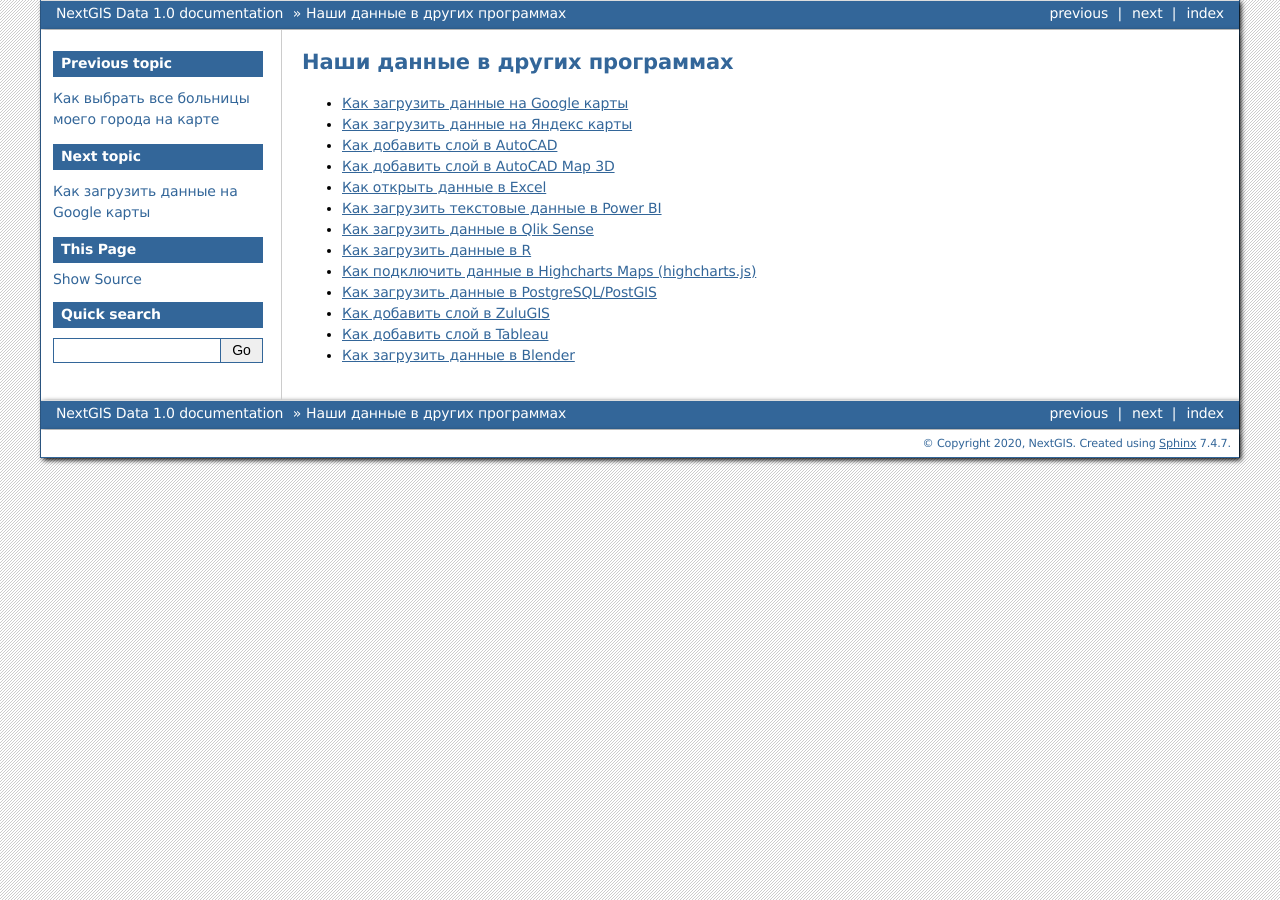
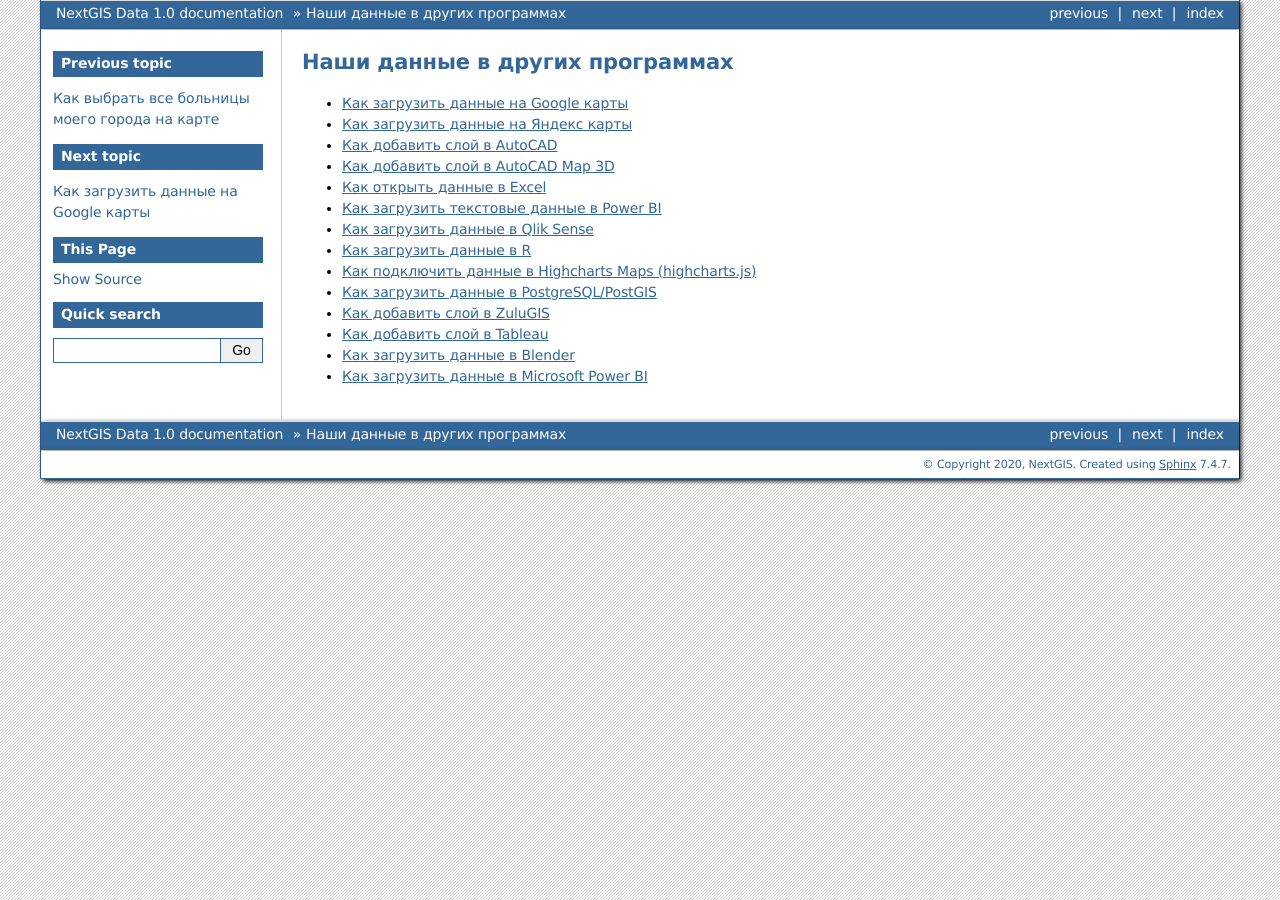
Before and after one commit to nextgis/docs_data, a Sphinx documentation site: the page built from source/other_soft.rst, in a window 1280 px wide. Built offline with Sphinx 7.4.7, drawn with Linux system fonts in a browser that asks for light colours; formulas are drawn with MathJax 3; pages that are not in the unit, such as notebooks, are missing from menus.

Commit message:
add microsoft_power_bi

```diff
--- a/source/other_soft.rst
+++ b/source/other_soft.rst
@@ -17,3 +17,4 @@
    zulu
    tableau
    blender
+   microsoft_power_bi
```
